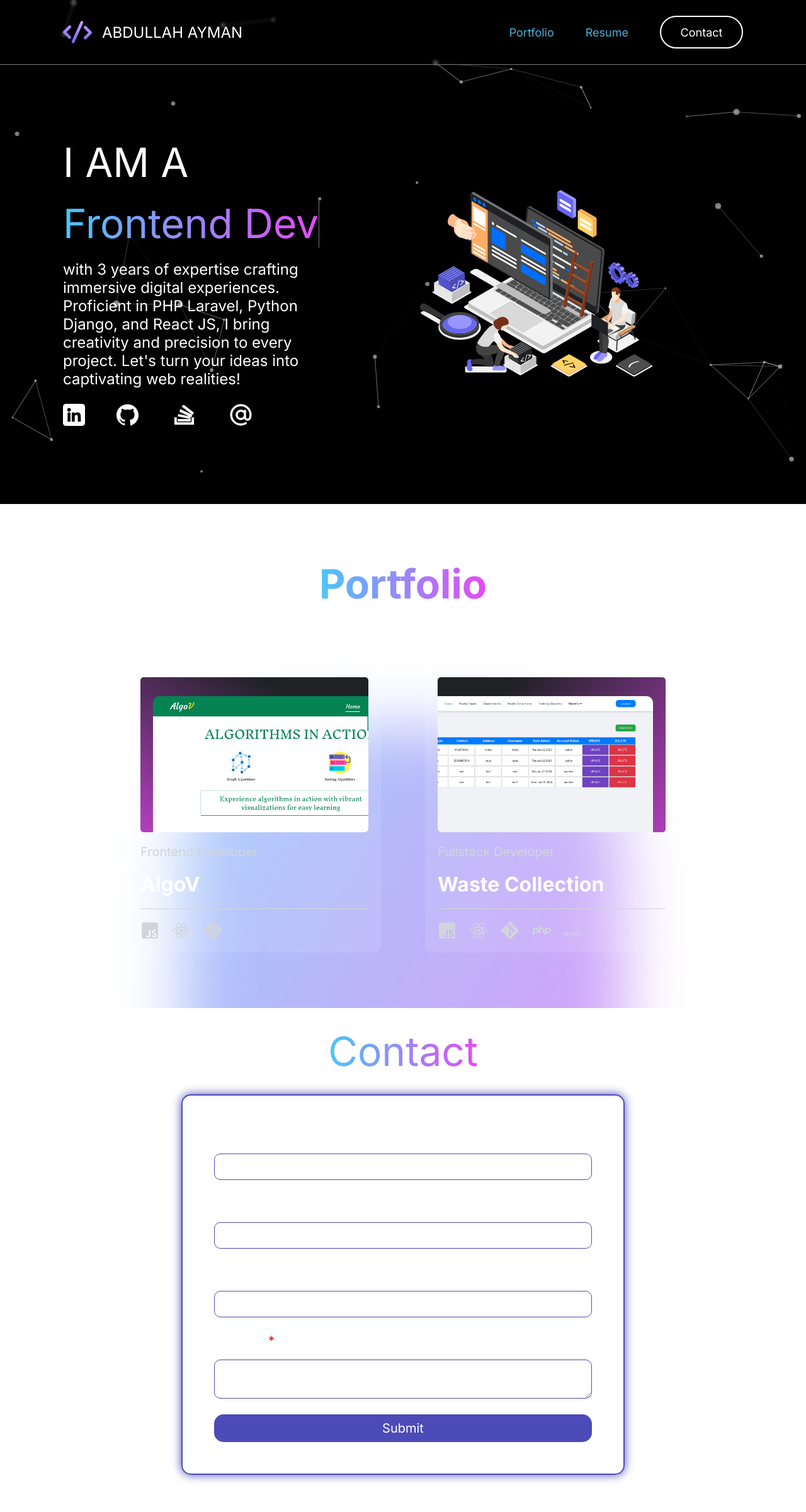
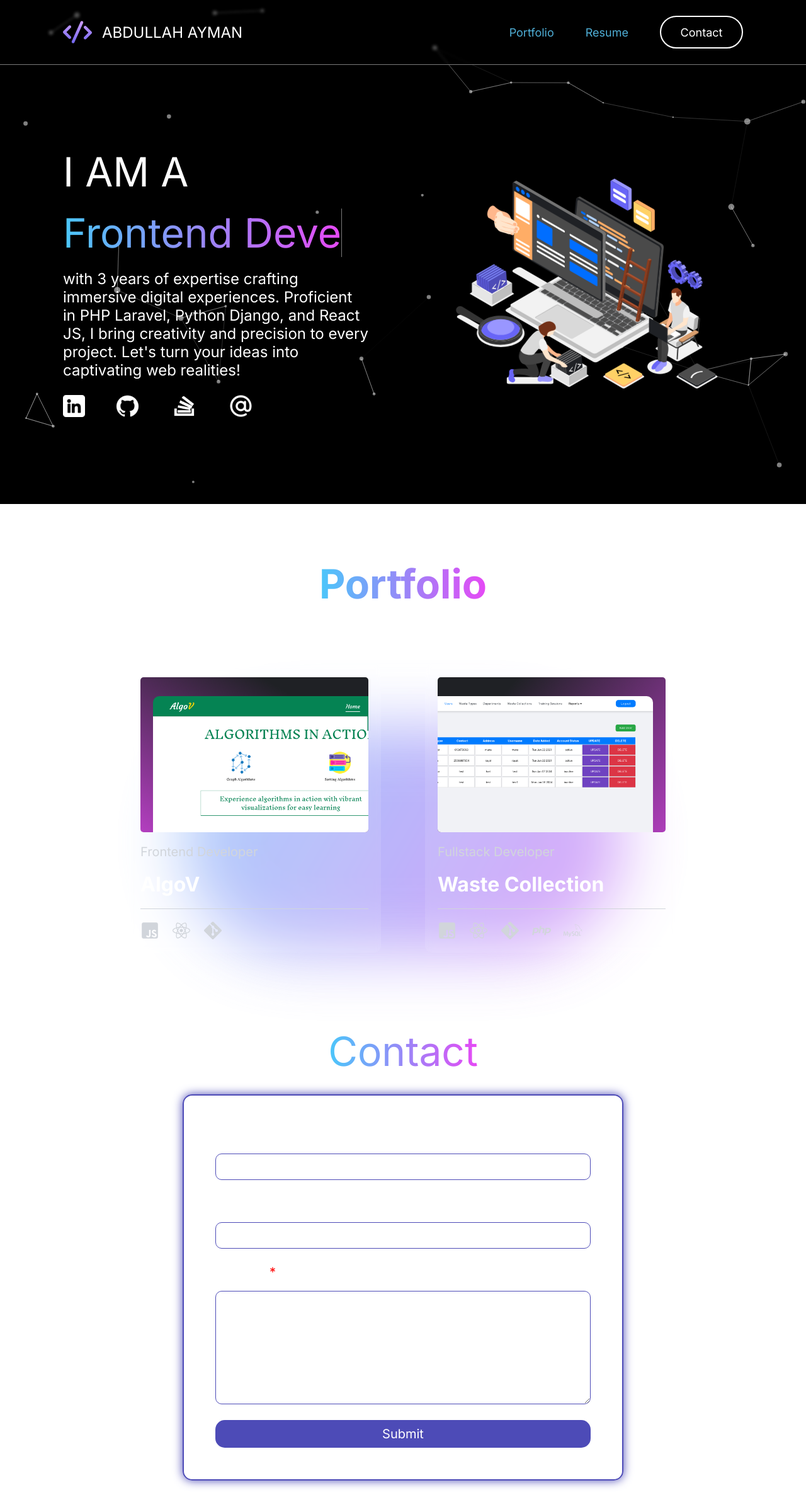
Before and after one commit to AbdullahAymanMSRE/portfolio, a React (Create React App) app: page / in a window 1280 px wide. Shown: the top 2400 px of the page at 63% size. Built offline with nearby package versions, Linux system fonts and the light colour scheme.

Commit message:
added functionality of contact formn & some styling enhancements

```diff
--- a/package.json
+++ b/package.json
@@ -3,6 +3,7 @@
   "version": "0.1.0",
   "private": true,
   "dependencies": {
+    "@emailjs/browser": "^4.1.0",
     "@testing-library/jest-dom": "^5.17.0",
     "@testing-library/react": "^13.4.0",
     "@testing-library/user-event": "^13.5.0",
--- a/src/App.scss
+++ b/src/App.scss
@@ -9,6 +9,7 @@
 html {
   scroll-behavior: smooth;
   overflow-x: hidden;
+  height: 100%;
 }
 a {
   text-decoration: none;
--- a/src/components/Contact.jsx
+++ b/src/components/Contact.jsx
@@ -1,28 +1,52 @@
+import { useEffect, useRef, useState } from "react";
 import "../styles/components/contact.scss";
+import emailjs from "@emailjs/browser";
 
 export default function Contact() {
+  useEffect(() => emailjs.init("KAPbEgk8iqF5cPB2f"), []);
+
+  const emailRef = useRef();
+  const nameRef = useRef();
+  const messageRef = useRef();
+  const [loading, setLoading] = useState(false);
+
+  const handleSubmit = async (e) => {
+    e.preventDefault();
+    const serviceId = "service_bjcd37o";
+    const templateId = "template_e9vmutm";
+    try {
+      setLoading(true);
+      await emailjs.send(serviceId, templateId, {
+        from_name: nameRef.current.value,
+        from_email: emailRef.current.value,
+        message: messageRef.current.value,
+      });
+      alert("email successfully sent check inbox");
+    } catch (error) {
+      console.log(error);
+    } finally {
+      setLoading(false);
+    }
+  };
+
   return (
     <div className="contact-component">
       <div className="layout">
         <p className="heading">Contact</p>
-        <form className="contact-form">
+        <form className="contact-form" onSubmit={handleSubmit}>
           <div className="form-group">
             <label>Name</label>
-            <input />
+            <input ref={nameRef} />
           </div>
           <div className="form-group">
             <label>Email</label>
-            <input />
-          </div>
-          <div className="form-group">
-            <label>Topic</label>
-            <input />
+            <input ref={emailRef} />
           </div>
           <div className="form-group">
             <label>
               Message<span>*</span>
             </label>
-            <textarea></textarea>
+            <textarea ref={messageRef}></textarea>
           </div>
           <button className="submit-btn">Submit</button>
         </form>
--- a/src/components/MainPage.jsx
+++ b/src/components/MainPage.jsx
@@ -4,11 +4,10 @@ import linkedinImg from "../assets/linkedin.png";
 import githubImg from "../assets/github.png";
 import stackoverflowImg from "../assets/stackoverflow.png";
 import atImg from "../assets/at.png";
-import { useEffect,  useState } from "react";
+import { useEffect, useState } from "react";
 import ParticlesBackground from "./ParticlesBackground";
 
 export default function MainPage() {
-
   const words = [
     "Backend Developer",
     "Frontend Developer",
@@ -64,7 +63,6 @@ export default function MainPage() {
   };
   return (
     <div className="main page">
-      <div id="particles-js"></div>
       <section className="right">
         <BannerSvg />
       </section>
--- a/src/components/Nav.jsx
+++ b/src/components/Nav.jsx
@@ -29,6 +29,7 @@ export default function Nav({ portfolioScroll, contactScroll }) {
         </li>
         <li>
           <a
+            onClick={(e) => window.open(e.target.href, "_blank")}
             href="https://drive.google.com/uc?export=download&id=1RKBQOHfsVkcZa_xt7rxH_OYOhPeE3Ni0"
             target="_blank"
             data-text="Resume"
--- a/src/styles/components/contact.scss
+++ b/src/styles/components/contact.scss
@@ -2,8 +2,14 @@
 @use "../helper/colors";
 
 .contact-component {
+  padding-bottom: 50px;
+  flex: 1;
+  width: 100%;
+  @include mixins.flex($dir: column);
   .layout {
     @include mixins.flex($dir: column);
+    width: 100%;
+    flex: 1;
   }
   .heading {
     @include mixins.heading-text;
@@ -11,16 +17,20 @@
   }
   .contact-form {
     flex: 1;
+    width: 100%;
     border: 2px solid colors.$primary;
     border-radius: 15px;
     box-shadow: 0 0 15px colors.$primary;
     padding: 50px;
     backdrop-filter: blur(8px);
+    @include mixins.flex($dir: column);
+    max-width: 700px;
   }
   .form-group {
     @include mixins.flex($dir: column, $align: flex-start);
     gap: 18px;
     margin-bottom: 25px;
+    width: 100%;
     label {
       font-size: 20px;
       span {
@@ -30,8 +40,7 @@
     input,
     textarea {
       font-size: 16px;
-      min-width: 600px;
-      max-width: 600px;
+      width: 100%;
       background: rgba(#000, 0);
       border: 1px solid colors.$primary;
       border-radius: 10px;
@@ -40,6 +49,12 @@
       &:focus {
         outline: 0;
       }
+    }
+    textarea {
+      flex: 1;
+    }
+    &:last-of-type {
+      flex: 1;
     }
   }
   .submit-btn {
@@ -53,3 +68,16 @@
     cursor: pointer;
   }
 }
+
+@include mixins.mediaQuery(sm) {
+  .contact-component {
+    .heading {
+      font-size: 50px;
+    }
+    .contact-form {
+      border: none;
+      box-shadow: none;
+      padding: 50px 15px;
+    }
+  }
+}
--- a/src/styles/components/nav.scss
+++ b/src/styles/components/nav.scss
@@ -111,8 +111,8 @@
     min-height: 40px;
     display: none;
     div {
-      width: 40px;
-      height: 3px;
+      width: 30px;
+      height: 2px;
       background: white;
       border-radius: 5px;
       transition: 0.5s;
@@ -144,7 +144,7 @@
   .nav-component {
     .links-list {
       gap: 20px;
-      li:last-child a {
+      li:last-child button {
         height: 40px;
         width: 85px;
         &::after {
@@ -162,6 +162,10 @@
 
 @include mixins.mediaQuery(sm) {
   .nav-component {
+    padding: {
+      left: variables.$side-margin-sm;
+      right: variables.$side-margin-sm;
+    }
     .logo {
       h1 {
         font-size: 20px;
@@ -174,7 +178,7 @@
     }
     .links-list {
       display: none;
-      li:last-child a {
+      li:last-child button {
         &::after {
           outline: none;
         }
--- a/src/styles/components/portfolio.scss
+++ b/src/styles/components/portfolio.scss
@@ -104,7 +104,7 @@
     div {
       //   background: red;
       width: 80%;
-      height: 200%;
+      height: 100%;
       border-radius: 210px;
       background: linear-gradient(
         120deg,
--- a/src/styles/helper/_mixins.scss
+++ b/src/styles/helper/_mixins.scss
@@ -1,4 +1,4 @@
-@use "./sizes";
+// @use "./sizes";
 
 @mixin flex($dir: row, $just: center, $align: center) {
   display: flex;
@@ -11,7 +11,7 @@ $sizes: xs 480, sm 576, md 768, lg 992, xl 1200;
 @mixin mediaQuery($size) {
   @each $name, $width in $sizes {
     @if $size == $name {
-      @media screen and (max-width: $width) {
+      @media screen and (max-width: #{$width}px) {
         @content;
       }
     }
--- a/src/styles/helper/_variables.scss
+++ b/src/styles/helper/_variables.scss
@@ -1,2 +1,2 @@
 $side-margin: 100px;
-$side-margin-sm: 20px;
+$side-margin-sm: 40px;
--- a/src/styles/home.scss
+++ b/src/styles/home.scss
@@ -1,12 +1,12 @@
 @use "./helper/colors";
 @use "./helper/variables";
-@use "./helper/sizes";
+// @use "./helper/sizes";
 @use "./helper/mixins";
 
 .home-page {
   min-height: 100vh;
   color: white;
-  padding-bottom: 100px;
+  // padding-bottom: 80px;
   .contents {
     background: rgba(0, 0, 0, 0);
     position: relative;
@@ -15,11 +15,11 @@
 
   .page {
     min-height: 100vh;
-    overflow: hidden;
+    // overflow: hidden;
   }
   .main {
     @include mixins.flex($dir: row-reverse, $just: space-between);
-    gap: 10%;
+    // gap: 10%;
     flex: 1;
     > section {
       max-width: 45%;
@@ -42,6 +42,7 @@
     gap: 20px;
     font-size: 64px;
     min-width: 40%;
+    flex: 1;
   }
   .i {
     @include mixins.flex($dir: column);
@@ -84,6 +85,9 @@
       }
     }
   }
+  .contact.page {
+    @include mixins.flex($dir: column);
+  }
 }
 
 @keyframes banner-animation {
@@ -99,26 +103,36 @@
   }
 }
 
-@include mixins.mediaQuery(sm) {
+@include mixins.mediaQuery(xl) {
   .home-page {
+    .container {
+      padding: 0 variables.$side-margin-sm;
+    }
   }
+}
+
+@include mixins.mediaQuery(lg) {
   .home-page {
+    %height {
+      height: 100vh;
+      min-height: 600px;
+    }
     .main {
       // flex-direction: column;
       // align-items: flex-start;
       padding-top: 115px;
       align-items: stretch;
-      justify-content: center;
+      justify-content: flex-end;
       .right {
         position: absolute;
         top: 0;
         left: 0;
         max-width: unset;
-        height: 100vh;
         width: 100vw;
+        @extend %height;
         &::before {
-          height: 100vh;
           width: 100vw;
+          @extend %height;
           content: "";
           position: absolute;
           top: 0;
@@ -137,7 +151,7 @@
         background: rgba(0, 0, 0, 0);
         position: relative;
         z-index: 2;
-        min-height: 100%;
+        @extend %height;
         // padding: 50px 0;
         max-width: 90%;
         justify-content: center;
@@ -165,6 +179,7 @@
     }
   }
 }
+
 @include mixins.mediaQuery(md) {
   .container {
     padding: 0 variables.$side-margin-sm;
```
Also changed, not shown: 1 other file (tests, documents, lock files or other folders).
